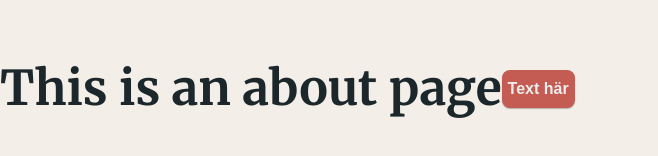
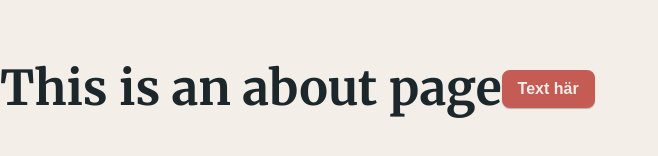
Before and after one commit to maria-jon/poseidon, a Vue app: page /about in a window 1280 px wide. Shown: the part 436-592 px from the top of the page, without its empty margins (0-658 px from the left). Built offline with nearby package versions, Linux system fonts and the light colour scheme.

Commit message:
(style): add padding

```diff
--- a/src/components/MainButton.vue
+++ b/src/components/MainButton.vue
@@ -20,6 +20,7 @@ button {
   width: fit-content;
   transition: all 0.2s ease-in-out;
   box-shadow: 0px 1px 1px 0px rgba(0, 0, 0, 0.25); // x: 0, y: 1, blur: 1, spread: 0
+  padding: 0.5rem 1rem;
 
   &:hover {
     background-color: $color-secondary-red-dark;
```
